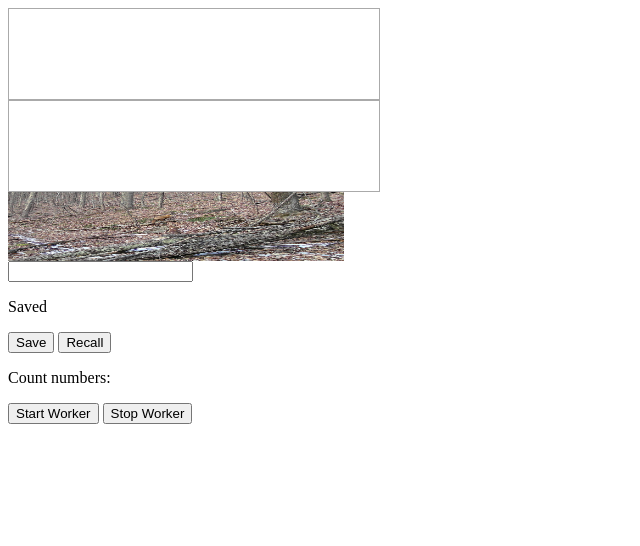
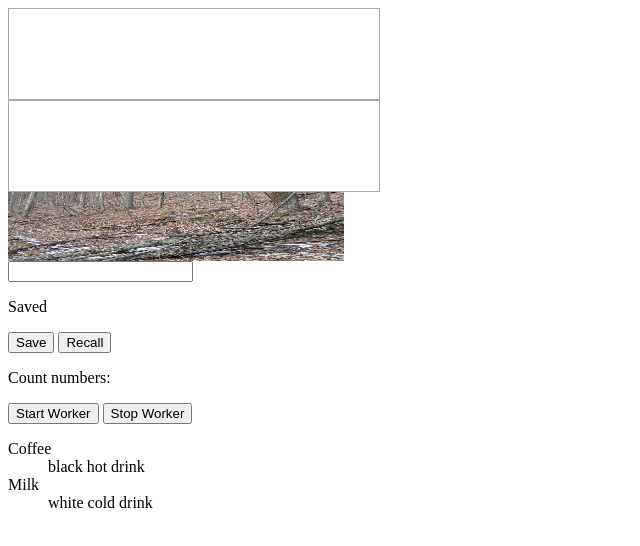
Before and after one commit to mikethemerchant/JavaScriptPlay, a plain HTML site: page HTML/friday.html in a window 1280 px wide. Shown: the whole page, without its empty margins (0-640 px from the left). Drawn offline with Linux system fonts and the light colour scheme.

Commit message:
this was friday

```diff
--- a/HTML/friday.html
+++ b/HTML/friday.html
@@ -19,5 +19,15 @@
     <p>Count numbers: <output id="result"></output></p>
     <button onclick="startWorker()">Start Worker</button>
     <button onclick="stopWorker()">Stop Worker</button>
+    <dl>
+        <dt>Coffee</dt>
+
+      <dd>black hot drink</dd>
+
+        <dt>Milk</dt>
+
+        <dd>white cold drink</dd>
+
+      </dl>
 </body>
 </html>
```
